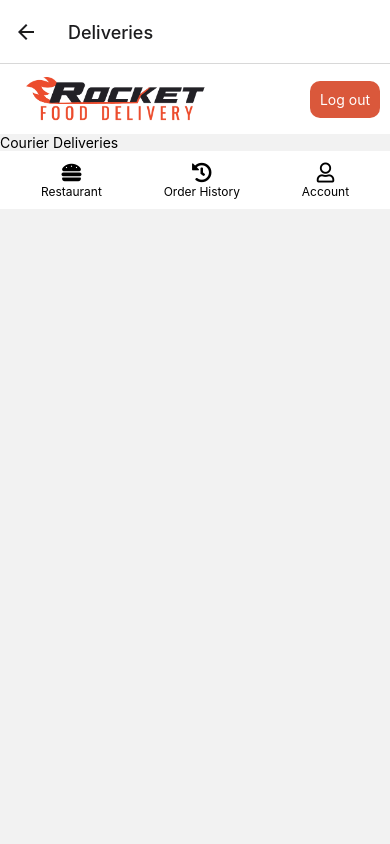
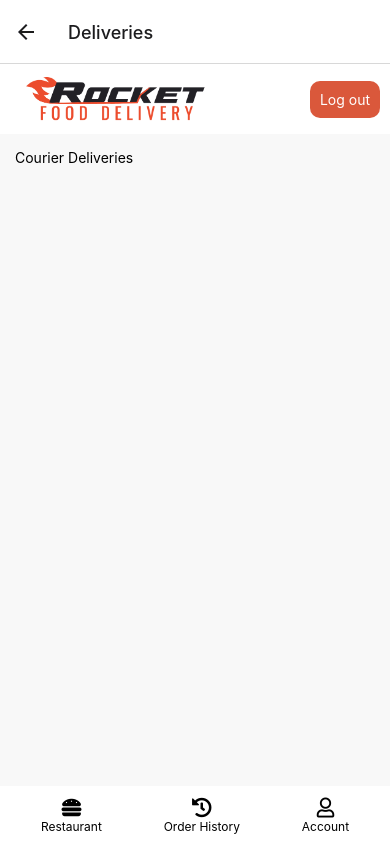
Before and after one commit to Aromanda/Fullstack_Mobile_2_Front-End, a React Native app in the folder Fullstack_Mobile_1_Front-End_test/: screen /Deliveries in a window 390 px wide. Built offline with nearby package versions, Linux system fonts and the light colour scheme.

Commit message:
adjust delivery page

```diff
--- a/Fullstack_Mobile_1_Front-End_test/components/screen/deliveries.js
+++ b/Fullstack_Mobile_1_Front-End_test/components/screen/deliveries.js
@@ -1,14 +1,14 @@
 import React from 'react';
-import { View, Text } from 'react-native';
+import { View, Text, StyleSheet } from 'react-native'; // Import StyleSheet
 import CustomNavbar from '../../components/shared/header';
 import FooterNavbar from '../../components/shared/footer';
 
 const Deliveries = () => {
   // Fetch and display courier deliveries
   return (
-    <View style={{ flex: 1 }}>
+    <View style={styles.container}>
       <CustomNavbar />
-      <View>
+      <View style={styles.content}>
         <Text>Courier Deliveries</Text>
         {/* Display courier deliveries */}
       </View>
@@ -17,4 +17,14 @@ const Deliveries = () => {
   );
 };
 
+const styles = StyleSheet.create({
+    container: {
+        flex: 1,
+        backgroundColor: '#F8F8F8',
+    },
+    content: {
+        flex: 1,
+        padding: 15,
+    },
+});
 export default Deliveries;
```
